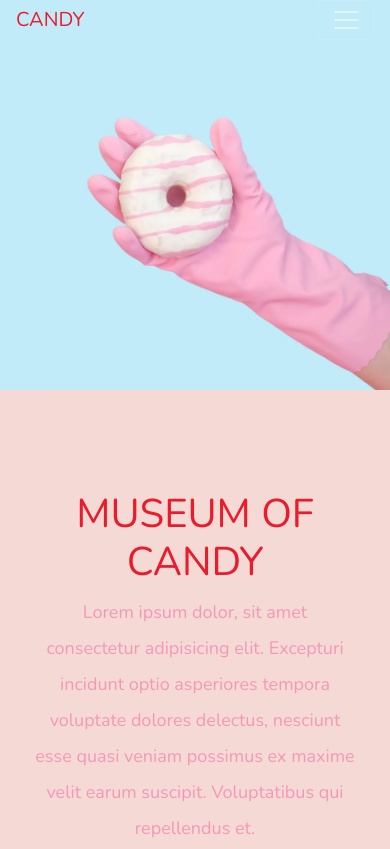
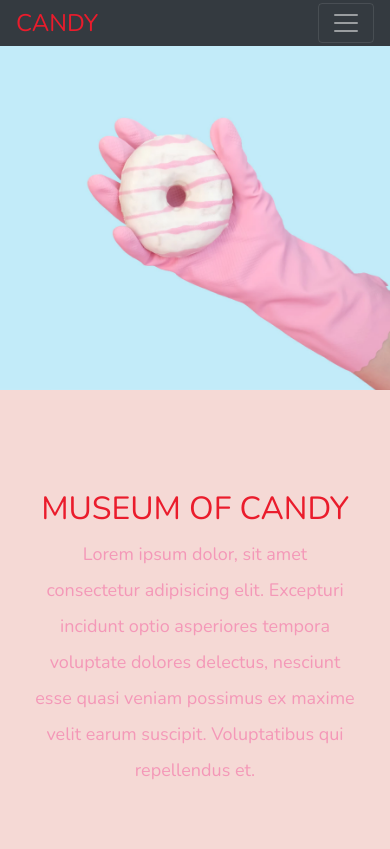
Before and after one commit to web15/museumProject, a plain HTML site: page index.html in a window 390 px wide. Shown: the top 849 px of the page. Drawn offline with nearby package versions, Linux system fonts and the light colour scheme; grey boxes are pictures that could not be loaded.

Commit message:
complete

```diff
--- a/index.html
+++ b/index.html
@@ -16,7 +16,7 @@
 
 <body>
 
-    <nav id="mainNavbar" class="navbar navbar-dark navbar-expand-md py-0 fixed-top">
+    <nav id="mainNavbar" class="navbar navbar-dark bg-dark navbar-expand-md py-0 fixed-top">
         <a href="#" class="navbar-brand">CANDY</a>
         <button class="navbar-toggler" data-toggle="collapse" data-target="#navLinks" aria-label="Toggle navigation">
             <span class="navbar-toggler-icon"></span>
--- a/style.css
+++ b/style.css
@@ -35,6 +35,7 @@ body    {
 
 #mainNavbar .navbar-brand {
     color: #ea1c2c;
+    font-size: 1.5rem;
   }
 
 #headingGroup span  {
@@ -57,7 +58,7 @@ body    {
         font-size: 3rem;
      }
 
-     .blurb h2: {
+     .blurb h2 {
          font-size: 2rem;
      }
 }
```
